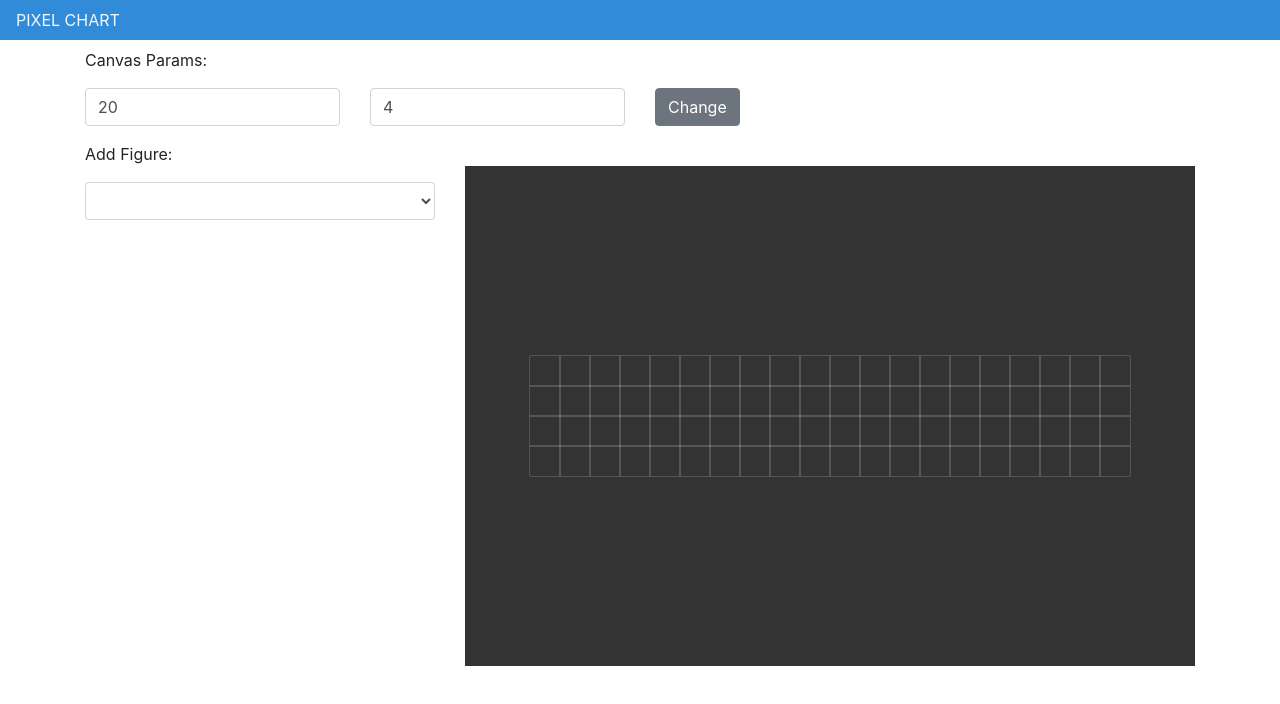
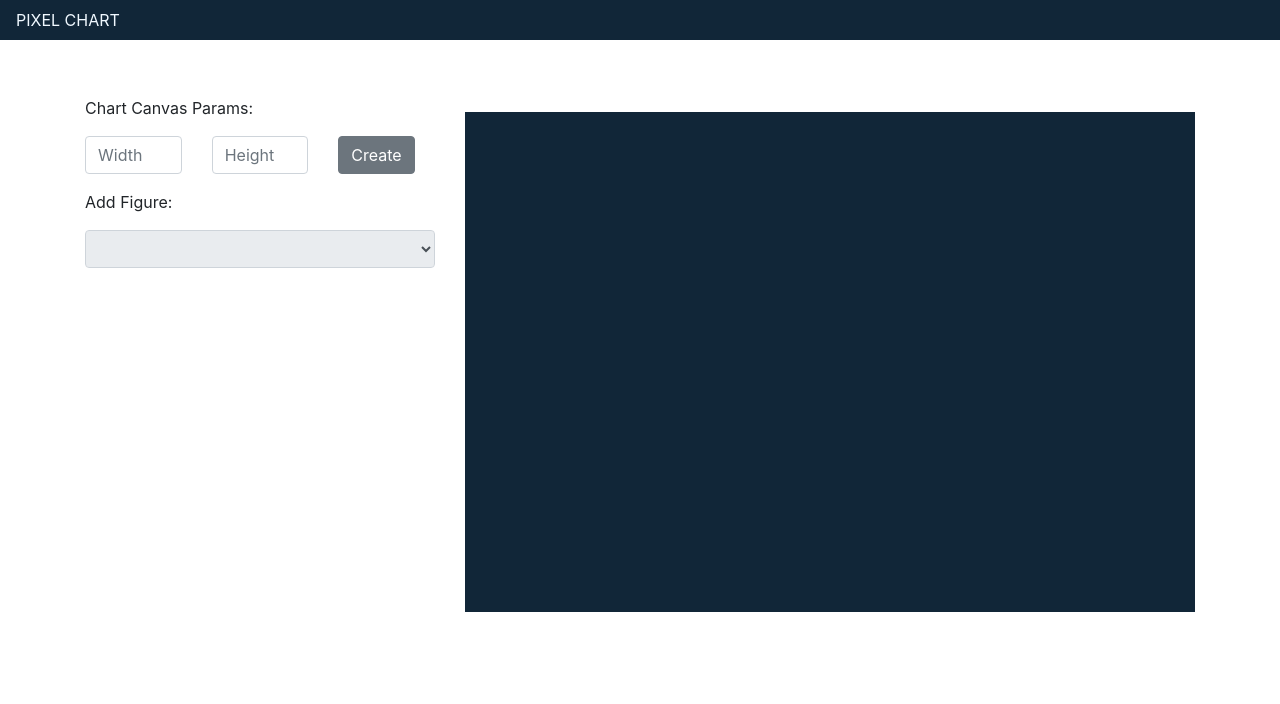
Before and after one commit to Yemelia/PixelArtReact, a React app: page / in a window 1280 px wide. Shown: the top 704 px of the page. Built offline with nearby package versions, Linux system fonts and the light colour scheme.

Commit message:
edit view (add colorpicker + refactoring)

```diff
--- a/package.json
+++ b/package.json
@@ -45,6 +45,7 @@
     "postcss-safe-parser": "4.0.1",
     "react": "^16.6.0",
     "react-app-polyfill": "^0.1.3",
+    "react-color": "^2.14.1",
     "react-dev-utils": "^6.1.1",
     "react-dom": "^16.6.0",
     "react-redux": "^5.1.0",
--- a/src/components/Body/index.jsx
+++ b/src/components/Body/index.jsx
@@ -6,16 +6,20 @@ import ChartFigures from '../../containers/ChartFigures/ChartFiguresContainer';
 
 const Body = () => {
   return (
-    <div>
-      <div className="container">
-        <ChartParams />
-        <div className="row">
-          <div className="col-md-4">
-            <ChartFigures />
+    <div className="container mt-5">
+      <div className="row">
+        <div className="col-md-4">
+          <div className="row">
+            <div className="col-md-12">
+              <ChartParams />
+            </div>
+            <div className="col-md-12">
+              <ChartFigures />
+            </div>
           </div>
-          <div className="col-md-8">
-            <Chart />
-          </div>
+        </div>
+        <div className="col-md-8">
+          <Chart />
         </div>
       </div>
     </div>
--- a/src/components/Chart/ChartParams.jsx
+++ b/src/components/Chart/ChartParams.jsx
@@ -1,5 +1,5 @@
 import React, { Component } from 'react';
-import { Input, Label, FormGroup, Button } from 'reactstrap';
+import { Input, FormGroup, Button } from 'reactstrap';
 
 class ChartParams extends Component {
   constructor(props) {
@@ -20,7 +20,7 @@ class ChartParams extends Component {
   }
 
   setChartPrams() {
-    this.props.setParams({ x: this.state.width, y: this.state.height });
+    this.props.setParams({ x: +this.state.width, y: +this.state.height });
   }
 
   render() {
@@ -30,33 +30,33 @@ class ChartParams extends Component {
     } = this.state;
     return (
       <div className="chart-params__container mt-2">
-        <p>Canvas Params:</p>
+        <p>Chart Canvas Params:</p>
         <div className="row">
-          <FormGroup className="col-md-3">
+          <FormGroup className="col-md-4">
             <Input
               type="text"
               name="width"
               id="width"
               value={width}
               onChange={this.handleInputChange}
-              placeholder="canvas width"
+              placeholder="Width"
             />
           </FormGroup>
-          <FormGroup className="col-md-3">
+          <FormGroup className="col-md-4">
             <Input
               type="text"
               name="height"
               id="height"
               value={height}
               onChange={this.handleInputChange}
-              placeholder="canvas height"
+              placeholder="Height"
             />
           </FormGroup>
           <div className="col-md-4">
             <Button
               onClick={this.setChartPrams}
             >
-              Change
+              Create
             </Button>
           </div>
         </div>
--- a/src/components/Chart/index.jsx
+++ b/src/components/Chart/index.jsx
@@ -26,10 +26,10 @@ class Chart extends Component {
           {matrix.map((row, indexY) => {
             if (indexY === 0) return;
             return (
-              <div className="row">
+              <div key={`row-${indexY}`} className="row">
                 {row.map((pixel, indexX) => {
                   if (indexX === 0) return;
-                  return <div className={`pixel ${pixel ? pixel === 1 ? 'red' : 'orange' : ''}`}></div>;
+                  return <div key={`pixel-${indexY}-${indexX}`} className="pixel" style={{ backgroundColor: pixel }}></div>;
                 })}
               </div>
             );
--- a/src/components/Chart/index.scss
+++ b/src/components/Chart/index.scss
@@ -1,5 +1,5 @@
 .chart__container {
-  background: #333;
+  background: #112638;
   height: 500px;
   display: flex;
   justify-content: center;
--- a/src/components/ChartFigures/InputsForCreate/ByOneParams.jsx
+++ b/src/components/ChartFigures/InputsForCreate/BucketFillParams.jsx
@@ -1,5 +1,6 @@
 import React, { Component } from 'react';
 import { Input, Label, FormGroup, Button } from 'reactstrap';
+import { TwitterPicker } from 'react-color';
 
 class BucketFillParams extends Component {
   constructor(props) {
@@ -7,9 +8,11 @@ class BucketFillParams extends Component {
     this.state = {
       x: '',
       y: '',
+      color: 'FF6900',
     };
 
     this.handleInputChange = this.handleInputChange.bind(this);
+    this.handleChangePickerComplete = this.handleChangePickerComplete.bind(this);
     this.addFigure = this.addFigure.bind(this);
   }
 
@@ -19,10 +22,20 @@ class BucketFillParams extends Component {
     this.setState({ [input.name]: +input.value });
   }
 
+  handleChangePickerComplete (color) {
+    this.setState({ color: color.hex });
+  }
+
   addFigure() {
     this.props.addFigure({
       type: 'bucketFill',
       ...this.state
+    });
+
+    this.setState({
+      x: '',
+      y: '',
+      color: 'FF6900',
     });
   }
 
@@ -30,11 +43,12 @@ class BucketFillParams extends Component {
     const {
       x,
       y,
+      color,
     } = this.state;
     return (
       <div className="line-params__container container">
         <div className="row">
-          <div className="col-md-9">
+          <div className="col-md-12">
             <div className="row">
               <FormGroup className="col-md-6">
                 <Label for="x1">X:</Label>
@@ -58,9 +72,16 @@ class BucketFillParams extends Component {
                   placeholder="y"
                 />
               </FormGroup>
+              <FormGroup className="col-md-12">
+                <TwitterPicker
+                  color={color}
+                  onChangeComplete={this.handleChangePickerComplete}
+                />
+              </FormGroup>
               <div className="col-md-3">
                 <Button
                   onClick={this.addFigure}
+                  disabled={!x || !y}
                 >
                   Add Figure
                 </Button>
--- a/src/components/ChartFigures/InputsForCreate/ByTwoParams.jsx
+++ b/src/components/ChartFigures/InputsForCreate/ByTwoParams.jsx
@@ -93,6 +93,7 @@ class LineParams extends Component {
               <div className="col-md-3">
                 <Button
                   onClick={this.addFigure}
+                  disabled={!x1 || !x2 || !y1 || !y2}
                 >
                   Add Figure
                 </Button>
--- a/src/components/ChartFigures/index.jsx
+++ b/src/components/ChartFigures/index.jsx
@@ -2,7 +2,7 @@ import React, { Component } from 'react';
 import { Input } from 'reactstrap';
 
 import ByTwoParams from './InputsForCreate/ByTwoParams';
-import ByOneParams from './InputsForCreate/ByOneParams';
+import BucketFillParams from './InputsForCreate/BucketFillParams';
 
 class ChartFigures extends Component {
   constructor(props) {
@@ -33,6 +33,7 @@ class ChartFigures extends Component {
               type="select"
               onChange={this.handleInputChange}
               name="figureType"
+              disabled={!this.props.chart.x || !this.props.chart.y}
             >
               <option />
               <option value="rectangle">Rectangle</option>
@@ -54,7 +55,7 @@ class ChartFigures extends Component {
           />
         }
         {figureType === 'bucketFill' &&
-          <ByOneParams
+          <BucketFillParams
             addFigure={this.props.addFigure}
             type={figureType}
           />
--- a/src/components/Header/index.scss
+++ b/src/components/Header/index.scss
@@ -1,5 +1,5 @@
 .header {
-  background-color: rgb(50, 139, 216);
+  background-color: #112638;
 
   a {
     color: aliceblue;
--- a/src/containers/ChartFigures/ChartFiguresContainer.js
+++ b/src/containers/ChartFigures/ChartFiguresContainer.js
@@ -5,6 +5,7 @@ import { addFigure } from './../../actions';
 
 const mapStateToProps = state => ({
   figures: state.figures,
+  chart: state.chart,
 });
 
 const mapDispatchToProps = dispatch => ({
--- a/src/helpers/paintMatrix.js
+++ b/src/helpers/paintMatrix.js
@@ -40,7 +40,7 @@ export function paintMatrix(figure, matrix) {
     });
   }
   if (figure.type === 'bucketFill') {
-    drawedMatrix = drawBucketFill(drawedMatrix, { x: figure.x, y: figure.y });
+    drawedMatrix = drawBucketFill(drawedMatrix, { x: figure.x, y: figure.y }, figure.color);
   }
   return drawedMatrix;
 }
@@ -49,27 +49,29 @@ function drawLine(drawedMatrix, line) {
   let matrix = drawedMatrix;
   for (let i = line.x1; i <= line.x2; i++) {
     for (let k = line.y1; k <= line.y2; k++) {
-      matrix[k][i] = 1;
+      matrix[k][i] = 'red';
     }
   }
 
   return matrix;
 }
 
-function drawBucketFill(drawedMatrix, currentPoint) {
+// Recursive function for check neighboring pixels
+function drawBucketFill(drawedMatrix, currentPoint, color) {
   let matrix = drawedMatrix;
 
   if(checkAvaliablePixel(matrix, currentPoint)){
-    matrix[currentPoint.y][currentPoint.x] = 2;
-    matrix = drawBucketFill(matrix, { x: currentPoint.x + 1, y: currentPoint.y });
-    matrix = drawBucketFill(matrix, { x: currentPoint.x - 1, y: currentPoint.y });
-    matrix = drawBucketFill(matrix, { x: currentPoint.x , y: currentPoint.y + 1 });
-    matrix = drawBucketFill(matrix, { x: currentPoint.x, y: currentPoint.y - 1 });
+    matrix[currentPoint.y][currentPoint.x] = color;
+    matrix = drawBucketFill(matrix, { x: currentPoint.x + 1, y: currentPoint.y }, color);
+    matrix = drawBucketFill(matrix, { x: currentPoint.x - 1, y: currentPoint.y }, color);
+    matrix = drawBucketFill(matrix, { x: currentPoint.x , y: currentPoint.y + 1 }, color);
+    matrix = drawBucketFill(matrix, { x: currentPoint.x, y: currentPoint.y - 1 }, color);
   }
 
   return matrix;
 }
 
+// Check that pixel in canvas area and not painted
 function checkAvaliablePixel (drawedMatrix, currentPoint) {
   return (currentPoint.x > 0 && currentPoint.x < drawedMatrix[0].length) &&
           (currentPoint.y > 0 && currentPoint.y < drawedMatrix.length) &&
--- a/src/store/initialState.js
+++ b/src/store/initialState.js
@@ -1,7 +1,7 @@
 export default {
   chart: {
-    x: 20,
-    y: 4,
+    x: '',
+    y: '',
   },
   figures: [],
 };
```
Also changed, not shown: 1 other file (tests, documents, lock files or other folders).
